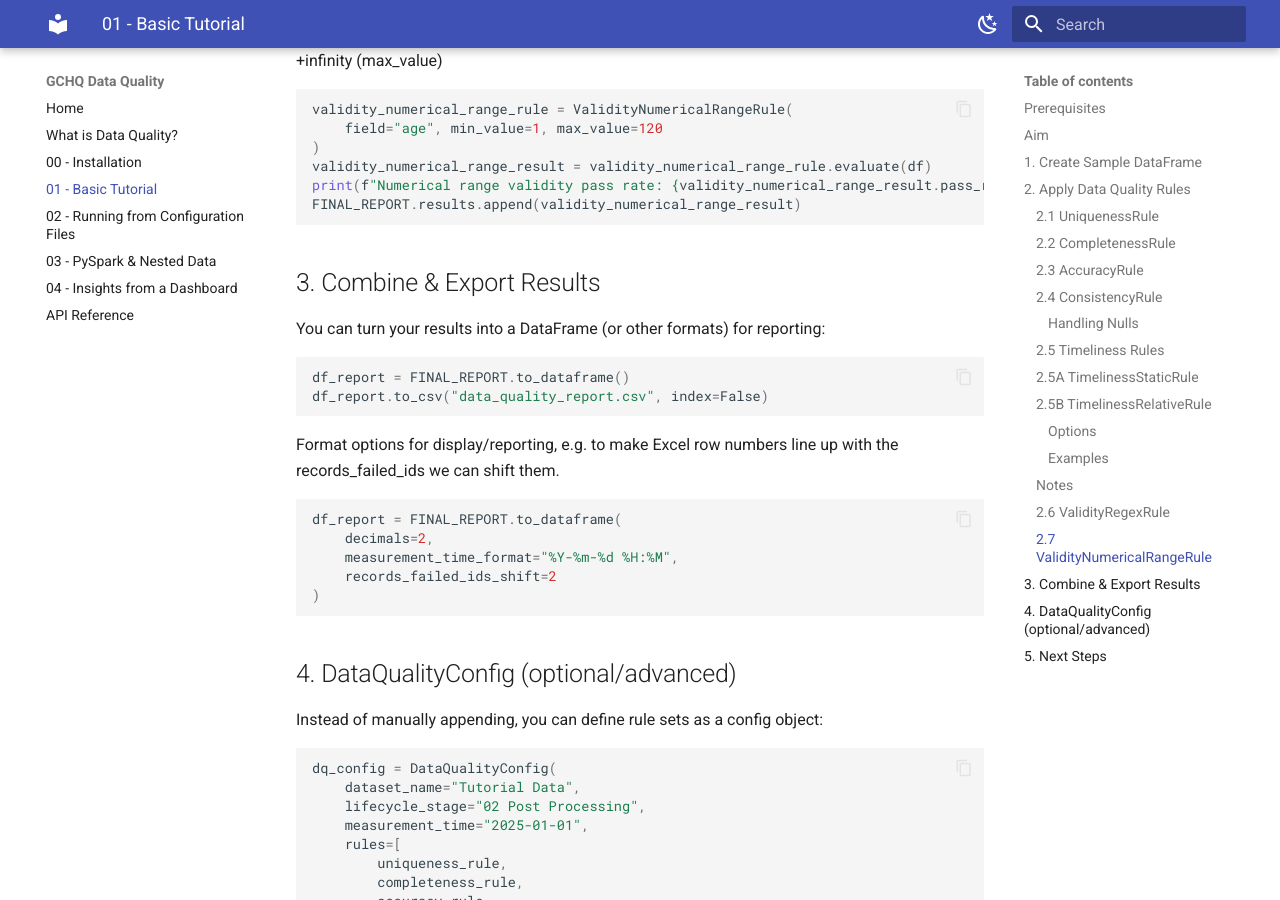
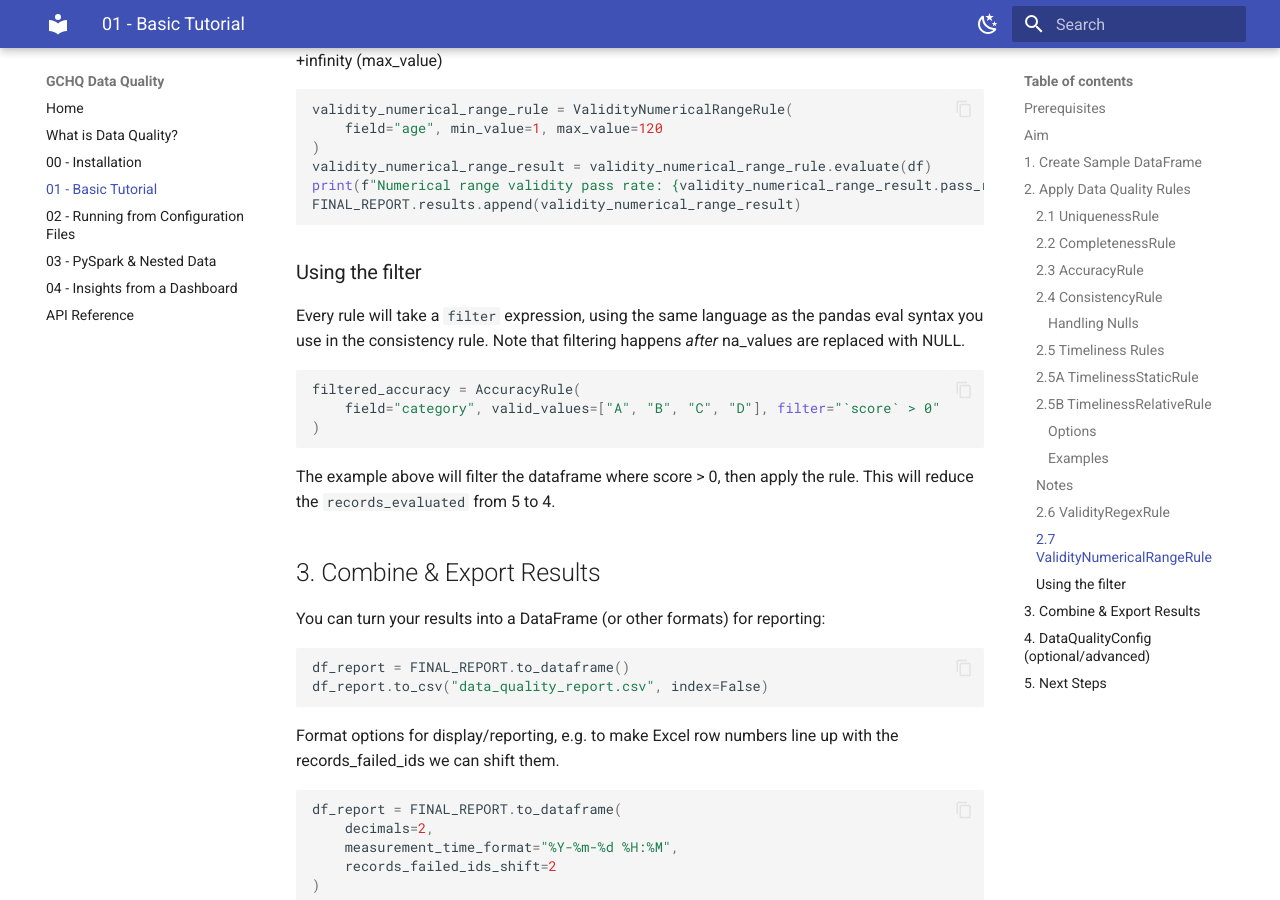
Before and after one commit to gchq/gchq-data-quality, an MkDocs documentation site: the page built from docs/python-basic.md, in a window 1280 px wide and 900 px high, scrolled down 6388 px. Built offline with MkDocs 1.6.1 and Material for MkDocs 9.7.7, drawn with Linux system fonts in a browser that asks for light colours.

Commit message:
added filter to docs

````diff
--- a/docs/python-basic.md
+++ b/docs/python-basic.md
@@ -299,7 +299,17 @@ print(f"Numerical range validity pass rate: {validity_numerical_range_result.pas
 FINAL_REPORT.results.append(validity_numerical_range_result)
 ```
 
+### Using the filter
 
+Every rule will take a `filter` expression, using the same language as the pandas eval syntax you use in the consistency rule.
+Note that filtering happens *after* na_values are replaced with NULL.
+
+```python
+filtered_accuracy = AccuracyRule(
+    field="category", valid_values=["A", "B", "C", "D"], filter="`score` > 0"
+)
+```
+The example above will filter the dataframe where score > 0, then apply the rule. This will reduce the `records_evaluated` from 5 to 4.
 
 ## 3. Combine & Export Results
 
````
Also changed, not shown: 1 other file.
